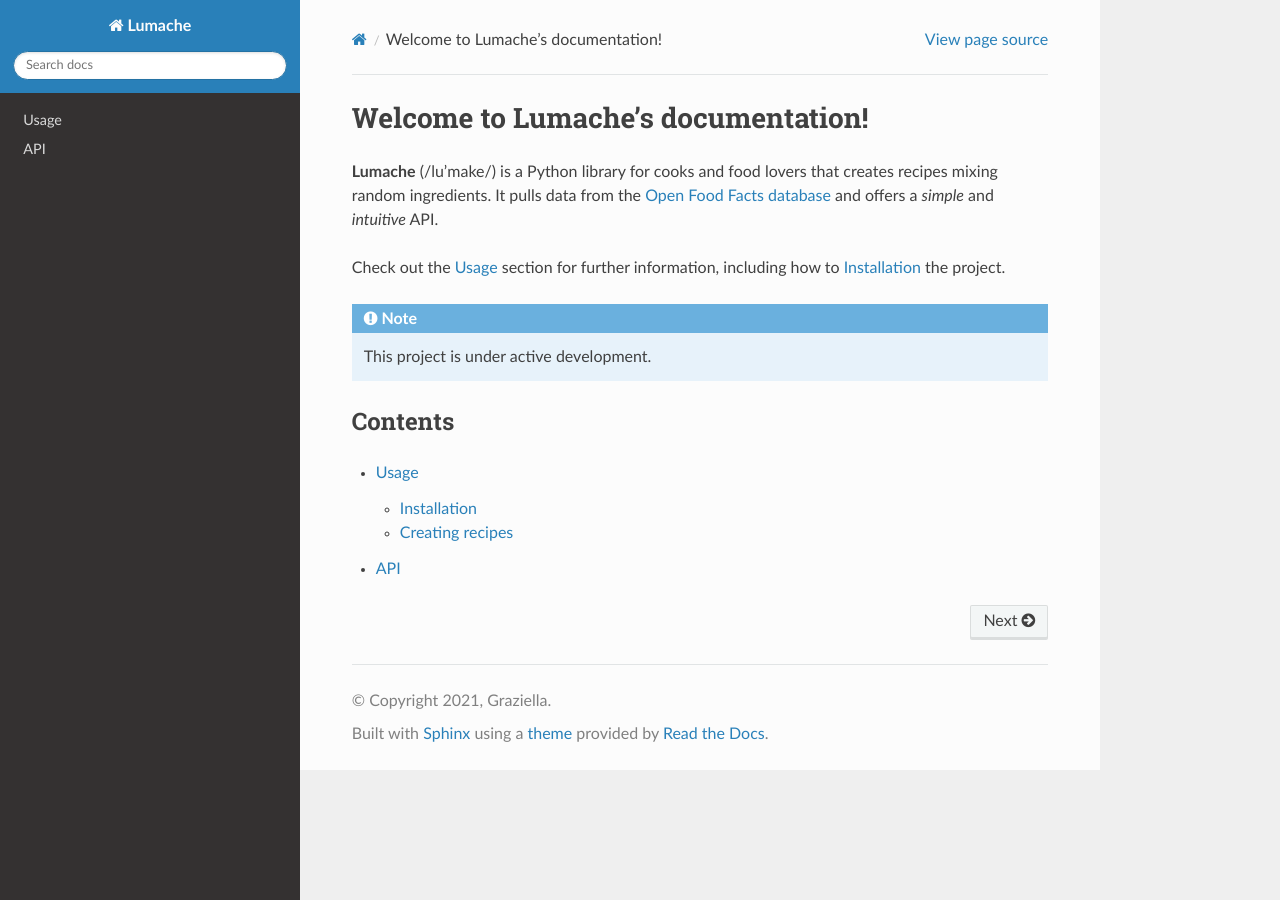
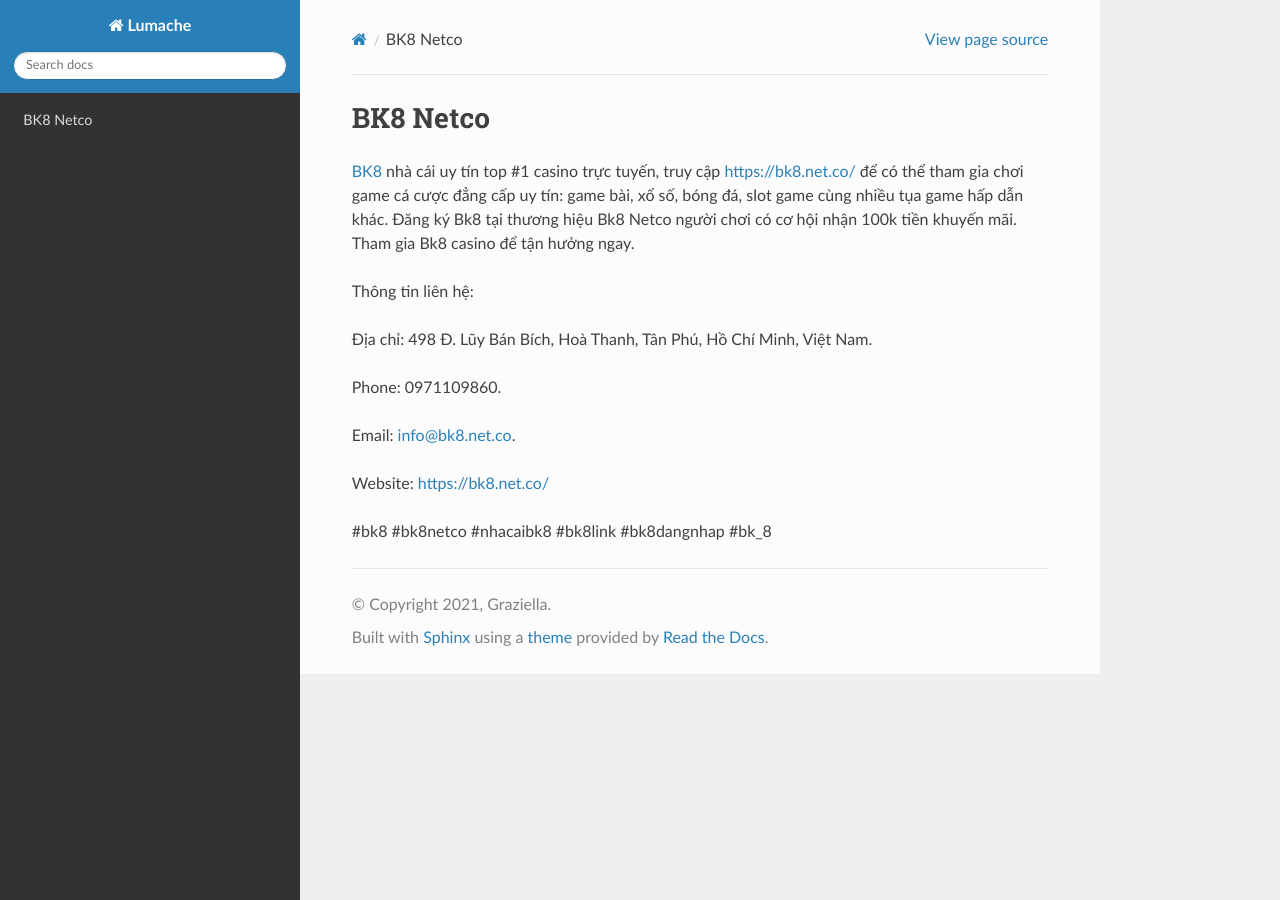
Before and after one commit to parkisngan19/bk8netco, a Sphinx documentation site: the page built from docs/source/index.rst, in a window 1280 px wide. Built offline with Sphinx 7.4.7 and the Read the Docs theme 3.1.0, drawn with Linux system fonts in a browser that asks for light colours.

Commit message:
Update index.rst

```diff
--- a/docs/source/index.rst
+++ b/docs/source/index.rst
@@ -1,22 +1,16 @@
-Welcome to Lumache's documentation!
+BK8 Netco
 ===================================
 
-**Lumache** (/lu'make/) is a Python library for cooks and food lovers
-that creates recipes mixing random ingredients.
-It pulls data from the `Open Food Facts database <https://world.openfoodfacts.org/>`_
-and offers a *simple* and *intuitive* API.
+`BK8 <https://bk8.net.co/>`_ nhà cái uy tín top #1 casino trực tuyến, truy cập https://bk8.net.co/ để có thể tham gia chơi game cá cược đẳng cấp uy tín: game bài, xổ số, bóng đá, slot game cùng nhiều tụa game hấp dẫn khác. Đăng ký Bk8 tại thương hiệu Bk8 Netco người chơi có cơ hội nhận 100k tiền khuyến mãi. Tham gia Bk8 casino để tận hưởng ngay.
 
-Check out the :doc:`usage` section for further information, including
-how to :ref:`installation` the project.
+Thông tin liên hệ:
 
-.. note::
+Địa chỉ: 498 Đ. Lũy Bán Bích, Hoà Thanh, Tân Phú, Hồ Chí Minh, Việt Nam.
 
-   This project is under active development.
+Phone: 0971109860.
 
-Contents
---------
+Email: info@bk8.net.co.
 
-.. toctree::
+Website: https://bk8.net.co/
 
-   usage
-   api
+#bk8 #bk8netco #nhacaibk8 #bk8link #bk8dangnhap #bk_8
```
